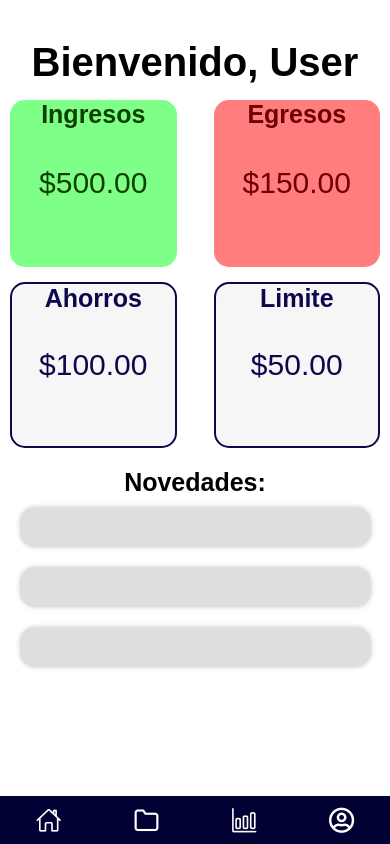
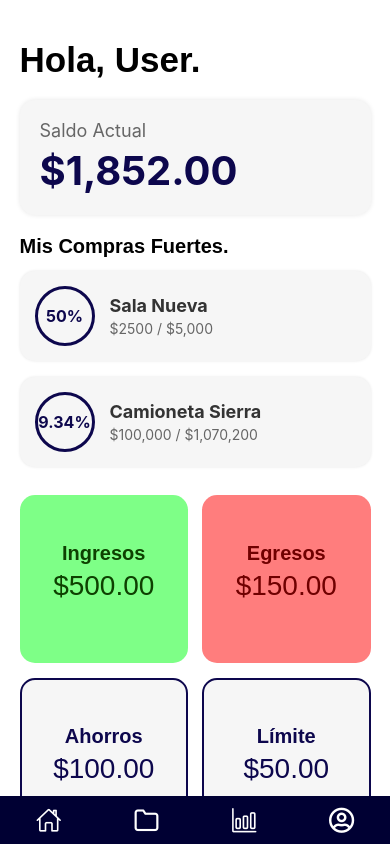
Before and after one commit to Anapaulara/Proyecto-Desarrollo-de-Apps-Moviles, a React Native app in the folder AhorraMass/: screen /Principal in a window 390 px wide. Built offline with nearby package versions, Linux system fonts and the light colour scheme.

Commit message:
Ajustes en interfaz principal.

```diff
--- /dev/null
+++ b/AhorraMass/Screens/GoalCard.js
@@ -0,0 +1,69 @@
+import { View, Text, StyleSheet } from 'react-native';
+
+const GoalIndicator = ({ percentage }) => {
+ return (
+ <View style={stylesGoal.goalCircleContainer}>
+ <Text style={stylesGoal.goalPercentage}>{percentage}%</Text>
+</View>
+ );
+};
+
+const GoalCard = ({ title, currentAmount, targetAmount, percentage }) => {
+ return (
+ <View style={stylesGoal.cardContainer}>
+ <GoalIndicator percentage={percentage} />
+ <View style={stylesGoal.textContainer}>
+ <Text style={stylesGoal.titleText}>{title}</Text>
+ <Text style={stylesGoal.amountText}>
+ ${currentAmount} / ${targetAmount}
+ </Text>
+ </View>
+</View>
+ );
+};
+
+const stylesGoal = StyleSheet.create({
+ cardContainer: {
+ backgroundColor: '#f6f6f6ff',
+ width: '90%',
+ padding: 15,
+ borderRadius: 15,
+ flexDirection: 'row',
+ alignItems: 'center',
+ marginVertical: 8,
+ elevation: 2,
+ shadowColor: '#000',
+ shadowOpacity: 0.1,
+ shadowRadius: 3,
+ },
+  goalCircleContainer: {
+ width: 60,
+ height: 60,
+ borderRadius: 30,
+ borderWidth: 3,
+ borderColor: '#0D074D',
+ justifyContent: 'center',
+ alignItems: 'center',
+marginRight: 15,
+},
+ goalPercentage: {
+ fontSize: 16,
+ fontWeight: 'bold',
+color: '#0D074D',
+ },
+ textContainer: {
+ flex: 1,
+ },
+ titleText: {
+ fontSize: 18,
+ fontWeight: 'bold',
+ color: '#333',
+ marginBottom: 4,
+},
+ amountText: {
+ fontSize: 14,
+ color: '#666',
+ },
+});
+
+export default GoalCard;
--- a/AhorraMass/Screens/PrincipalScreen.js
+++ b/AhorraMass/Screens/PrincipalScreen.js
@@ -1,11 +1,37 @@
-import { View, Text, StyleSheet, TouchableOpacity, Image } from 'react-native';
+import { View, Text, StyleSheet, ScrollView } from 'react-native';
 import BottomMenu from "./BottomMenu";
+import GoalCard from "./GoalCard";
 
 export default function PrincipalScreen() {
   return (
+    <View style={styles.container}>
 
-    <View style={styles.container}>
-        <Text style={styles.titulo}>Bienvenido, User</Text>
+      <ScrollView contentContainerStyle={styles.scrollContent}>
+        <View style={styles.header}>
+          <Text style={styles.titulo}>Hola, User.</Text>
+        </View>
+        <View style={styles.saldoActualCard}>
+          <Text style={styles.saldoLabel}>Saldo Actual</Text>
+          <Text style={styles.saldoMonto}>$1,852.00</Text>
+        </View>
+
+        <Text style={styles.subtituloMetas}>Mis Compras Fuertes.</Text>
+        <GoalCard
+          title="Sala Nueva"
+          currentAmount="2500"
+          targetAmount="5,000"
+          percentage={50}
+
+        />
+
+        <GoalCard
+          title="Camioneta Sierra"
+          currentAmount="100,000"
+          targetAmount="1,070,200"
+          percentage={9.34}
+
+        />
+
         <View style={styles.Contenido}>
           <View style={styles.ContenidoIngresos}>
             <Text style={styles.txtIngresos}>Ingresos</Text>
@@ -20,23 +46,24 @@ export default function PrincipalScreen() {
             <Text style={styles.NoPred}>$100.00</Text>
           </View>
           <View style={styles.ContenidoPred}>
-        <Text style={styles.txtPred}>Limite</Text>
+            <Text style={styles.txtPred}>Límite</Text>
             <Text style={styles.NoPred}>$50.00</Text>
           </View>
         </View>
-
         <Text style={styles.subtitulo}>Novedades:</Text>
-
         <View style={styles.box}>
-
+          <Text style={styles.novedadTitle}>Transferencia Recibida</Text>
+          <Text style={styles.novedadDetail}>+$100.00 (Nómina)</Text>
         </View>
         <View style={styles.box}>
-
+          <Text style={styles.novedadTitle}>Pago de Servicio</Text>
+          <Text style={styles.novedadDetail}>-$40.00 (Electricidad)</Text>
         </View>
         <View style={styles.box}>
-
+          <Text style={styles.novedadTitle}>Ahorro Automático</Text>
+          <Text style={styles.novedadDetail}>-$10.00 (Fondo de Emergencia)</Text>
         </View>
-
+      </ScrollView>
       <BottomMenu />
     </View>
   );
@@ -46,65 +73,75 @@ const styles = StyleSheet.create({
   container: {
     flex: 1,
     backgroundColor: '#ffffff',
+  },
+  scrollContent: {
     alignItems: 'center',
-  justifyContent: 'flex-start',
     paddingTop: 40,
+    paddingBottom: 100,
+
   },
-  pie: {
-    position: 'absolute',
-    bottom: 0,
-    alignItems: 'center',
-    backgroundColor: '#0f1344',
-    width: '100%',
+  header: {
+    width: '90%',
+    marginBottom: 20,
+    alignItems: 'flex-start',
+  },
+  saldoActualCard: {
+    backgroundColor: '#f6f6f6ff',
+    width: '90%',
     padding: 20,
-    borderTopLeftRadius: 15,
-    borderTopRightRadius: 15,
-    flexDirection: 'row',
-    justifyContent: 'space-around',
+    borderRadius: 15,
+    marginBottom: 20,
+    elevation: 3,
+    shadowColor: '#000',
+    shadowOpacity: 0.1,
+    shadowRadius: 5,
   },
-  button: {
-    padding: 10,
-    borderRadius: 10,
+
+  saldoLabel: {
+    fontSize: 18,
+    color: '#666',
+    marginBottom: 5,
   },
-  icon: {
-    width: 40,
-    height: 40,
-    resizeMode: 'contain',
+  saldoMonto: {
+    fontSize: 40,
+    fontWeight: 'bold',
+    color: '#0D074D',
   },
+
   Contenido: {
-  alignItems: 'center',
-  backgroundColor: '#ffffffff',
-  width: '100%',
-  padding: 10,
+    width: '90%',
     flexDirection: 'row',
     flexWrap: 'wrap',
     justifyContent: 'space-between',
+    marginTop: 20,
+    marginBottom: 20,
   },
   ContenidoIngresos: {
     alignItems: 'center',
     backgroundColor: '#48ff54b3',
-  width: '45%',
+    width: '48%',
     aspectRatio: 1,
     borderRadius: 15,
     justifyContent: 'center',
+    marginBottom: 15,
   },
   ContenidoEgresos: {
     alignItems: 'center',
     backgroundColor: '#ff4747b3',
-  width: '45%',
+    width: '48%',
     aspectRatio: 1,
     borderRadius: 15,
     justifyContent: 'center',
-  marginVertical: 5,
+    marginBottom: 15,
   },
   ContenidoPred: {
     alignItems: 'center',
     backgroundColor: '#f6f6f6ff',
-  width: '45%',
+    width: '48%',
     aspectRatio: 1,
     borderRadius: 15,
     justifyContent: 'center',
-  marginVertical: 10,
+    marginBottom: 15,
     borderColor: '#0D074D',
     borderWidth: 2,
   },
@@ -112,70 +149,92 @@ txtPred: {
     fontFamily: 'Arial',
     fontWeight: 'bold',
     color: '#0D074D',
-  fontSize: 25,
-  marginVertical: '15',
-  top: '0',
-  position: 'absolute',
+    fontSize: 20,
+    position: 'relative',
+    top: -10,
   },
   NoPred: {
     fontFamily: 'Arial',
     color: '#0D074D',
-  fontSize: 30,
-  top: '70',
-  position: 'absolute',
+    fontSize: 28,
+    position: 'relative',
+    top: -5
   },
   txtIngresos: {
   fontFamily: 'Arial',
     fontWeight: 'bold',
     color: '#0e4101ff',
-  fontSize: 25,
-  marginVertical: '15',
-  top: '0',
-  position: 'absolute',
+    fontSize: 20,
+    position: 'relative',
+    top: -10,
   },
   NoIngresos: {
     fontFamily: 'Arial',
     color: '#0e4101ff',
-  fontSize: 30,
-  top: '70',
-  position: 'absolute',
+    fontSize: 28,
+    position: 'relative',
+    top: -5,
   },
+
   txtEgresos: {
     fontFamily: 'Arial',
     fontWeight: 'bold',
     color: '#700000ff',
-  fontSize: 25,
-  marginVertical: '15',
-  top: '0',
-  position: 'absolute',
+    fontSize: 20,
+    position: 'relative',
+    top: -10,
   },
+
   NoEgresos: {
     fontFamily: 'Arial',
     color: '#700000ff',
-  fontSize: 30,
-  top: '70',
-  position: 'absolute',
+    fontSize: 28,
+    position: 'relative',
+    top: -5,
   },
+
   titulo: {
     fontFamily: 'Arial',
     fontWeight: 'bold',
-  fontSize: 40,
+    fontSize: 35,
   },
   subtitulo: {
     fontFamily: 'Arial',
     fontWeight: 'bold',
-  fontSize: 25,
+    fontSize: 20,
+    width: '90%',
+    textAlign: 'left',
+    marginTop: 10,
+    marginBottom: 5,
   },
+  subtituloMetas: {
+    fontFamily: 'Arial',
+    fontWeight: 'bold',
+    fontSize: 20,
+    width: '90%',
+    textAlign: 'left',
+    marginBottom: 5,
+  },
+
   box: {
     backgroundColor: '#dededeff',
     width: '90%',
-    padding: 20,
-    marginVertical: 10,
-    borderRadius: 15,
-    elevation: 3,
+    padding: 15,
+    marginVertical: 5,
+    borderRadius: 10,
+    elevation: 2,
     shadowColor: '#000',
-    shadowOpacity: 0.2,
-    shadowRadius: 5,
+    shadowOpacity: 0.1,
+    shadowRadius: 3,
   },
 
+  novedadTitle: {
+    fontWeight: 'bold',
+    fontSize: 16,
+    color: '#0D074D',
+  },
+  novedadDetail: {
+    fontSize: 14,
+    color: '#666',
+  },
 });
```
Lines whose indentation alone changed are shown as unchanged.
